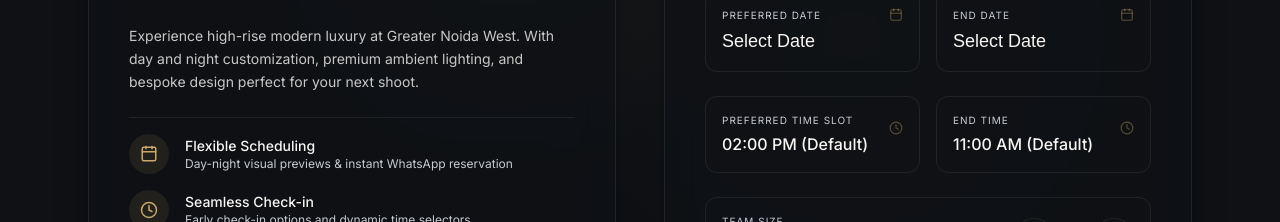
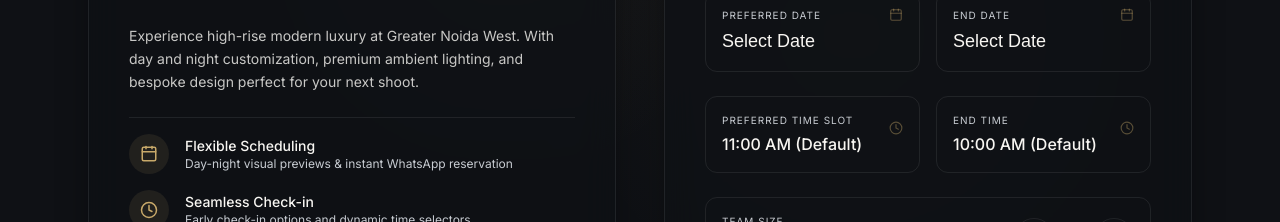
Before and after one commit to Nitin-2711/dreamy-main, a React (Vite) app: page / in a window 1280 px wide. Shown: the part 9100-9322 px from the top of the page. Built offline with nearby package versions, Linux system fonts and the light colour scheme; a web font is replaced by a local one.

Commit message:
refactor: update default booking times and enhance WhatsApp message format to include specific check-in/out times and guest count

```diff
--- a/src/sections/Booking/BookingSection.jsx
+++ b/src/sections/Booking/BookingSection.jsx
@@ -5,8 +5,8 @@ const BookingSection = () => {
   // Booking States
   const [checkInDate, setCheckInDate] = useState(null);
   const [checkOutDate, setCheckOutDate] = useState(null);
-  const [checkInTime, setCheckInTime] = useState('02:00 PM');
-  const [checkOutTime, setCheckOutTime] = useState('11:00 AM');
+  const [checkInTime, setCheckInTime] = useState('11:00 AM');
+  const [checkOutTime, setCheckOutTime] = useState('10:00 AM');
   const [guests, setGuests] = useState(1);
   const [showCalendarPopup, setShowCalendarPopup] = useState(false);
   const [activeDateSelector, setActiveDateSelector] = useState('in'); // 'in' or 'out'
@@ -123,8 +123,9 @@ const BookingSection = () => {
   };
 
   const handleWhatsAppRedirect = () => {
-    const dateStr = checkInDate && checkOutDate ? `${formatDateString(checkInDate)} to ${formatDateString(checkOutDate)}` : 'Not Selected';
-    const message = `Hi Dreamy Studios 21, I would like to book Galaxy Blue Sapphire.\n\nPreferred Date: ${dateStr}\n\nVenue: Galaxy Blue Sapphire\n\nPlease share availability, pricing, and further details.`;
+    const checkInStr = checkInDate ? formatDateString(checkInDate) : 'Not Selected';
+    const checkOutStr = checkOutDate ? formatDateString(checkOutDate) : 'Not Selected';
+    const message = `Hi Dreamy Studios 21, I would like to book Galaxy Blue Sapphire.\n\nCheck-in: ${checkInStr} at ${checkInTime}\nCheck-out: ${checkOutStr} at ${checkOutTime}\nTeam Size: ${guests}\n\nVenue: Galaxy Blue Sapphire\n\nPlease share availability, pricing, and further details.`;
     window.open(`https://wa.me/918700961196?text=${encodeURIComponent(message)}`, '_blank');
   };
 
@@ -298,10 +299,10 @@ const BookingSection = () => {
                           onChange={(e) => setCheckInTime(e.target.value)}
                           className="bg-transparent text-theme-text border-none outline-none font-medium w-full cursor-pointer pr-4 appearance-none focus:ring-0"
                         >
-                          <option value="12:00 PM" className="bg-theme-bg text-theme-text">12:00 PM</option>
-                          <option value="02:00 PM" className="bg-theme-bg text-theme-text">02:00 PM (Default)</option>
-                          <option value="04:00 PM" className="bg-theme-bg text-theme-text">04:00 PM</option>
-                          <option value="06:00 PM" className="bg-theme-bg text-theme-text">06:00 PM</option>
+                          <option value="09:00 AM" className="bg-theme-bg text-theme-text">09:00 AM</option>
+                          <option value="11:00 AM" className="bg-theme-bg text-theme-text">11:00 AM (Default)</option>
+                          <option value="01:00 PM" className="bg-theme-bg text-theme-text">01:00 PM</option>
+                          <option value="03:00 PM" className="bg-theme-bg text-theme-text">03:00 PM</option>
                         </select>
                         <div className="absolute top-6 right-4 pointer-events-none text-warm-beige/40">
                           <Clock size={14} />
@@ -315,10 +316,10 @@ const BookingSection = () => {
                           onChange={(e) => setCheckOutTime(e.target.value)}
                           className="bg-transparent text-theme-text border-none outline-none font-medium w-full cursor-pointer pr-4 appearance-none focus:ring-0"
                         >
-                          <option value="09:00 AM" className="bg-theme-bg text-theme-text">09:00 AM</option>
-                          <option value="11:00 AM" className="bg-theme-bg text-theme-text">11:00 AM (Default)</option>
-                          <option value="01:00 PM" className="bg-theme-bg text-theme-text">01:00 PM</option>
-                          <option value="03:00 PM" className="bg-theme-bg text-theme-text">03:00 PM</option>
+                          <option value="08:00 AM" className="bg-theme-bg text-theme-text">08:00 AM</option>
+                          <option value="10:00 AM" className="bg-theme-bg text-theme-text">10:00 AM (Default)</option>
+                          <option value="12:00 PM" className="bg-theme-bg text-theme-text">12:00 PM</option>
+                          <option value="02:00 PM" className="bg-theme-bg text-theme-text">02:00 PM</option>
                         </select>
                         <div className="absolute top-6 right-4 pointer-events-none text-warm-beige/40">
                           <Clock size={14} />
```
